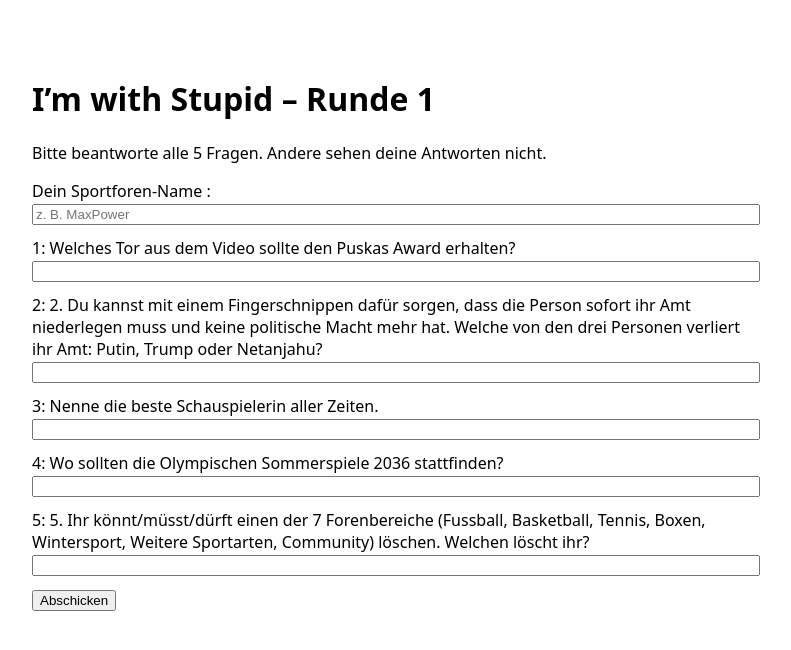
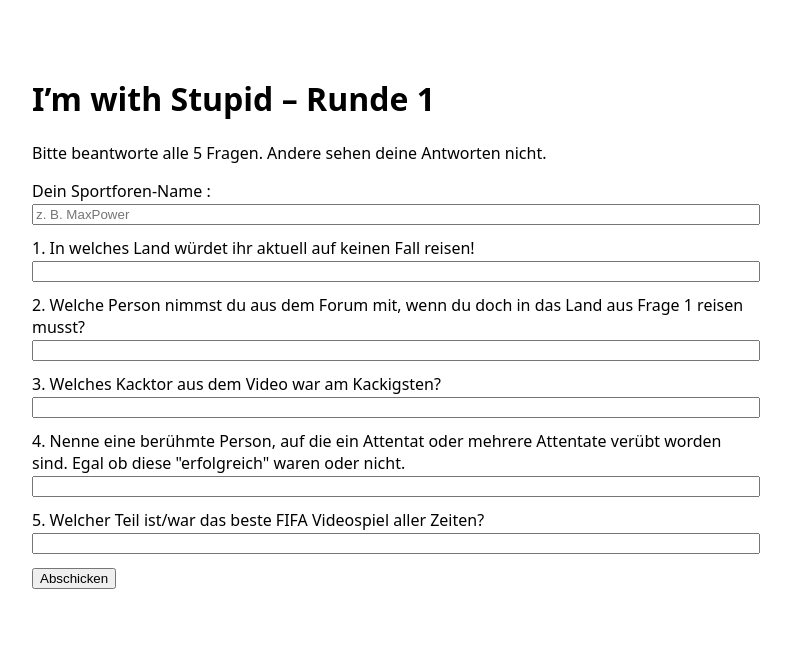
Before and after one commit to Mart-041/Im-with-stupid, a Next.js app: page / in a window 1280 px wide. Shown: the top 650 px of the page, without its empty margins (248-1039 px from the left). Built offline with nearby package versions, Linux system fonts and the light colour scheme.

Commit message:
Update index.tsx

```diff
--- a/pages/index.tsx
+++ b/pages/index.tsx
@@ -61,7 +61,7 @@
 
         <div style={{ marginBottom: 12 }}>
           <label>
-            1: Welches Tor aus dem Video sollte den Puskas Award erhalten?
+            1. In welches Land würdet ihr aktuell auf keinen Fall reisen!
           </label>
           <br />
           <input
@@ -76,7 +76,7 @@
 
         <div style={{ marginBottom: 12 }}>
           <label>
-            2: 2. Du kannst mit einem Fingerschnippen dafür sorgen, dass die Person sofort ihr Amt niederlegen muss und keine politische Macht mehr hat. Welche von den drei Personen verliert ihr Amt: Putin, Trump oder Netanjahu?
+2. Welche Person nimmst du aus dem Forum mit, wenn du doch in das Land aus Frage 1 reisen musst?
           </label>
           <br />
           <input
@@ -91,7 +91,7 @@
 
         <div style={{ marginBottom: 12 }}>
           <label>
-            3: Nenne die beste Schauspielerin aller Zeiten.
+           3. Welches Kacktor aus dem Video war am Kackigsten?
           </label>
           <br />
           <input
@@ -106,7 +106,8 @@
 
         <div style={{ marginBottom: 12 }}>
           <label>
-            4: Wo sollten die Olympischen Sommerspiele 2036 stattfinden?
+4. Nenne eine berühmte Person, auf die ein Attentat oder mehrere Attentate verübt worden sind. Egal ob diese "erfolgreich" waren oder nicht.
+
 
 
           </label>
@@ -122,8 +123,7 @@
         </div>
 
         <div style={{ marginBottom: 12 }}>
-          <label>5: 5. Ihr könnt/müsst/dürft einen der 7 Forenbereiche (Fussball, Basketball, Tennis, Boxen, Wintersport, Weitere Sportarten, Community)
- löschen. Welchen löscht ihr?  </label>
+          <label>5. Welcher Teil ist/war das beste FIFA Videospiel aller Zeiten? </label>
           <br />
           <input
             required
```
